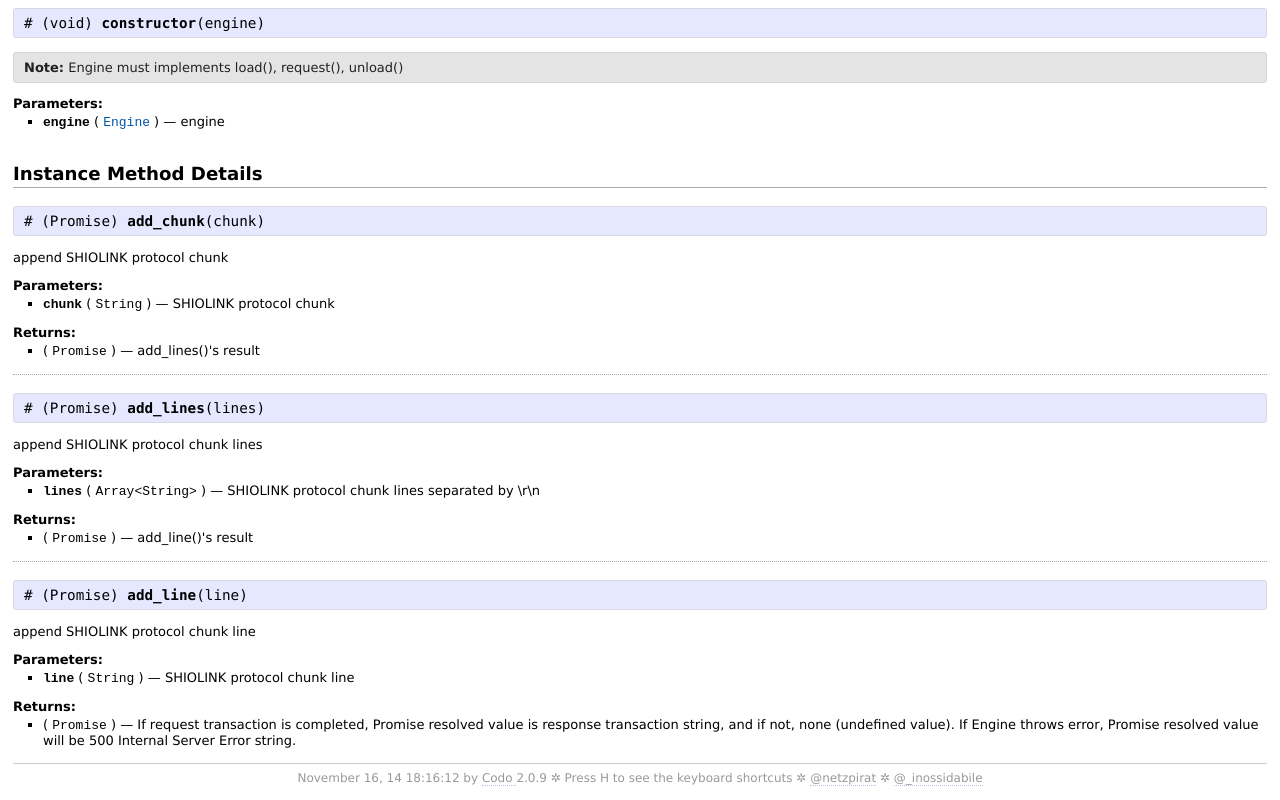
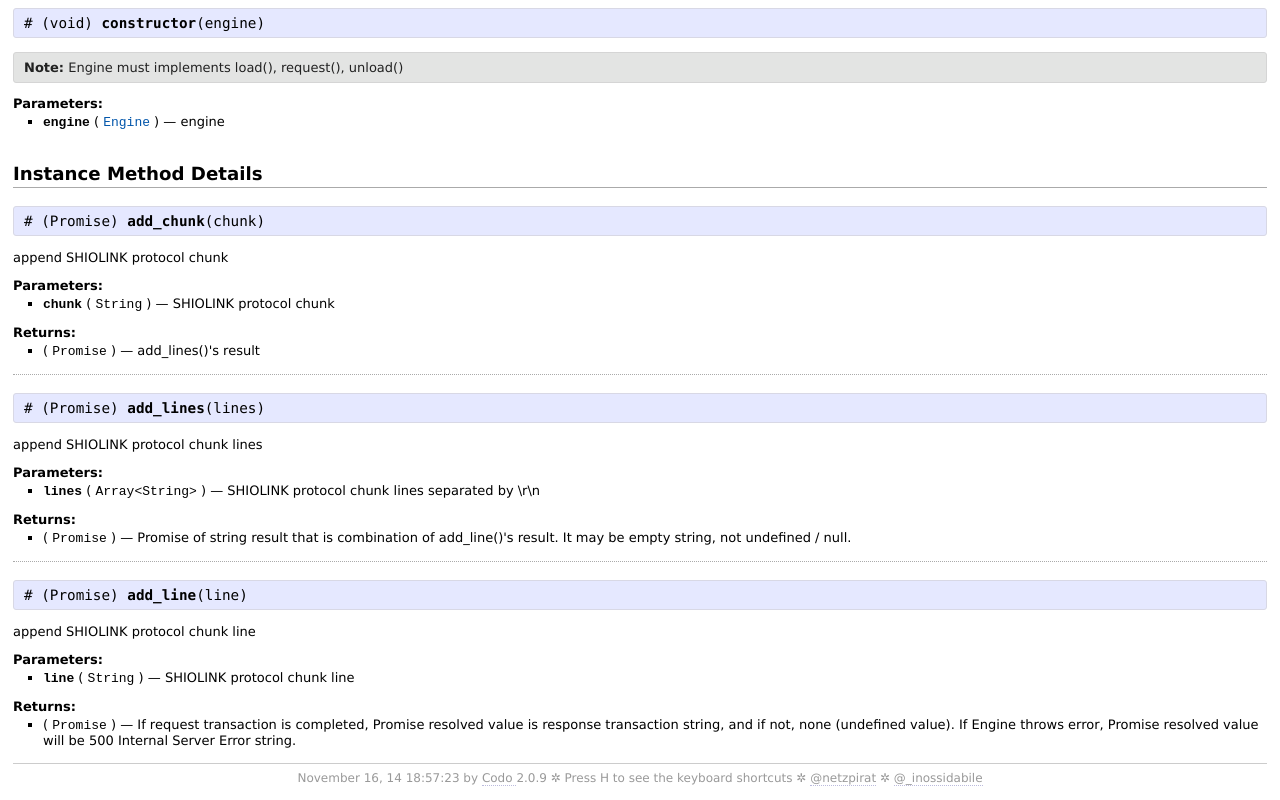
Before and after one commit to Narazaka/shiolinkjs, a website: page doc/class/ShiolinkJS.html in a window 1280 px wide. Shown: the part 653-1453 px from the top of the page. Drawn offline with Linux system fonts and the light colour scheme.

Commit message:
doc -> 1.0.1

```diff
--- a/doc/class/ShiolinkJS.html
+++ b/doc/class/ShiolinkJS.html
@@ -208,7 +208,7 @@ This parses SHIOLINK protocol and passes data to basic &quot;SHIORI engine&quot;
         <tt>Promise</tt>
       )
       &mdash;
-      <span class='desc'>add_line()&#39;s result </span>
+      <span class='desc'>Promise of string result that is combination of add_line()&#39;s result. It may be empty string, not undefined / null. </span>
     </li>
   </ul>
 </div>
@@ -253,7 +253,7 @@ This parses SHIOLINK protocol and passes data to basic &quot;SHIORI engine&quot;
 </div>
     </div>
     <div id='footer'>
-  November 16, 14 18:16:12 by
+  November 16, 14 18:57:23 by
   <a href='https://github.com/coffeedoc/codo' title='CoffeeScript API documentation generator'>
     Codo
   </a>
--- a/package.json
+++ b/package.json
@@ -1,6 +1,6 @@
 {
 	"name": "shiolinkjs",
-	"version": "1.0.0",
+	"version": "1.0.1",
 	"description": "SHIOLINK interface for JavaScript",
 	"homepage": "http://narazaka.github.io/shiolinkjs/",
 	"main": "index.js",
--- a/src/lib/shiolink.coffee
+++ b/src/lib/shiolink.coffee
@@ -48,7 +48,7 @@ class ShiolinkJS
 		@add_lines lines
 	# append SHIOLINK protocol chunk lines
 	# @param lines [Array<String>] SHIOLINK protocol chunk lines separated by \r\n
-	# @return [Promise] add_line()'s result
+	# @return [Promise] Promise of string result that is combination of add_line()'s result. It may be empty string, not undefined / null.
 	add_lines : (lines) ->
 		promise = new Promise (resolve, reject) -> resolve []
 		for line in lines
```
Also changed, not shown: doc/alphabetical_index.html (+1 -1 lines), doc/class/Engine.html (+1 -1 lines), doc/extra/README.md.html (+1 -1 lines), doc/file/src/doc/engine.coffee.html (+1 -1 lines), doc/file/src/lib/shiolink.coffee.html (+1 -1 lines).
